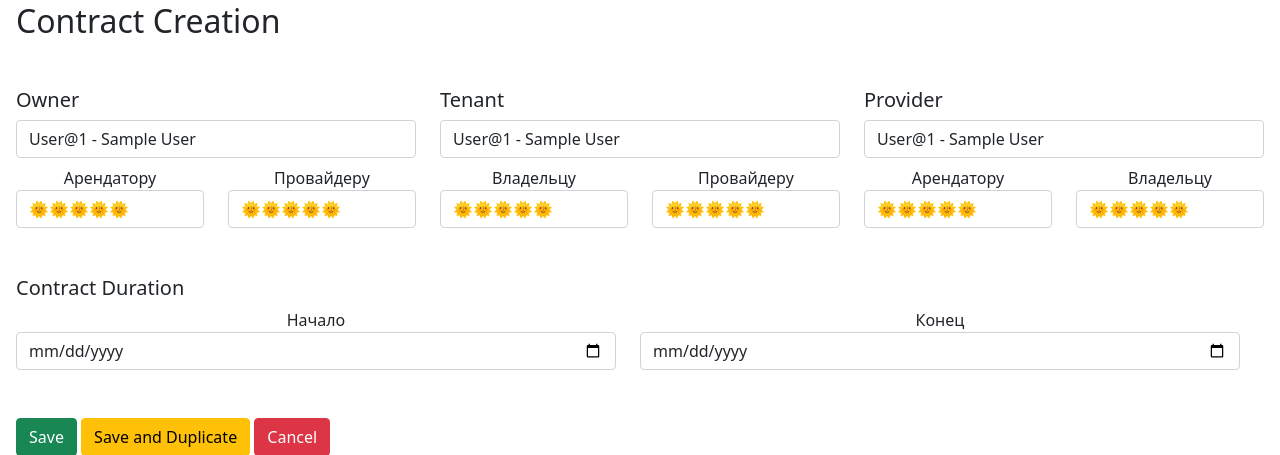
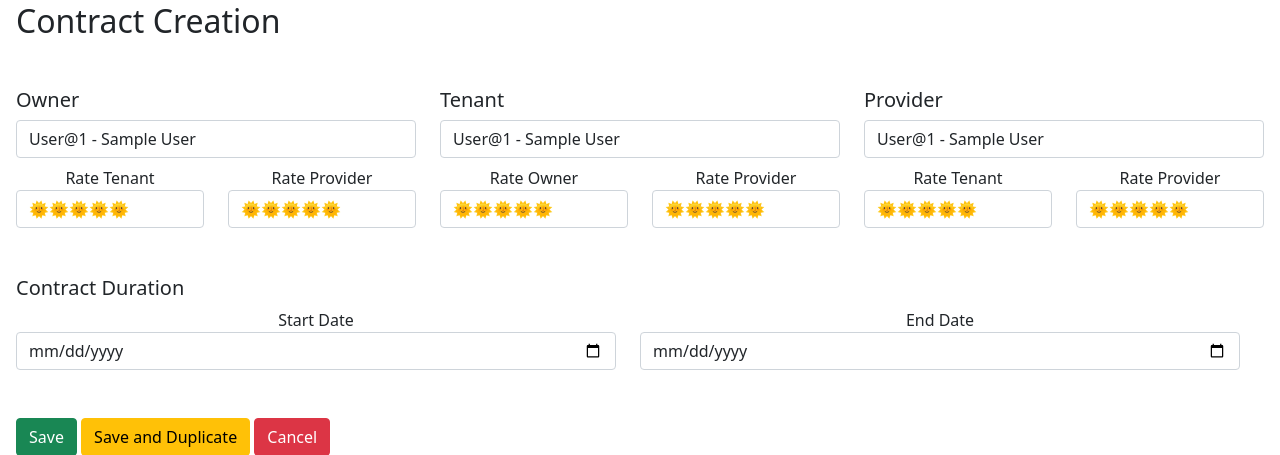
Before and after one commit to quanuhs/Altirix, a Flask app: page /create/contract in a window 1280 px wide. Shown: the part 78-533 px from the top of the page. Run offline with Flask 2, Linux system fonts and the light colour scheme; tables that the repository leaves empty hold one stand-in row (values such as "Sample post"); parts of the project's set-up code (start-up, migrations or seed data) failed here and were passed over; some libraries are stand-ins or nearby versions.

Commit message:
Change lang. from Rus to Eng Part2

```diff
--- a/web/forms.py
+++ b/web/forms.py
@@ -14,32 +14,31 @@ def useres():
 contract_rate_choices = [(5, "🌞🌞🌞🌞🌞"), (4, "🌞🌞🌞🌞🌚"), (3, "🌞🌞🌞🌚🌚"), (2, '🌞🌞🌚🌚🌚'), (1, '🌞🌚🌚🌚🌚'), (0, '🌚🌚🌚🌚🌚')]
 
 class ContractForm(Form):
-  name = StringField('Название')
-  owner = QuerySelectField('Владелец', query_factory=useres, validators=[InputRequired()])
-  tenant = QuerySelectField('Арендатор', query_factory=useres, validators=[InputRequired()])
-  provider = QuerySelectField('Провайдер', query_factory=useres, validators=[InputRequired()])
+  name = StringField('Title')
+  owner = QuerySelectField('Owner', query_factory=useres, validators=[InputRequired()])
+  tenant = QuerySelectField('Tenant', query_factory=useres, validators=[InputRequired()])
+  provider = QuerySelectField('Provider', query_factory=useres, validators=[InputRequired()])
 
-  start_date = DateField("Начало", validators=[InputRequired()])
-  end_date = DateField("Конец", validators=[InputRequired()])
+  start_date = DateField("Start Date", validators=[InputRequired()])
+  end_date = DateField("End Date", validators=[InputRequired()])
 
-  owner_rate_tenant = SelectField("Арендатору", choices=contract_rate_choices, validators=[NumberRange(0, 5), InputRequired()])
-  owner_rate_provider = SelectField("Провайдеру", choices=contract_rate_choices,validators=[NumberRange(0, 5), InputRequired()])
+  owner_rate_tenant = SelectField("Rate Tenant", choices=contract_rate_choices, validators=[NumberRange(0, 5), InputRequired()])
+  owner_rate_provider = SelectField("Rate Provider", choices=contract_rate_choices,validators=[NumberRange(0, 5), InputRequired()])
 
-  tenant_rate_owner = SelectField("Владельцу", choices=contract_rate_choices, validators=[NumberRange(0, 5), InputRequired()])
-  tenant_rate_provider = SelectField("Провайдеру", choices=contract_rate_choices, validators=[NumberRange(0, 5), InputRequired()])
+  tenant_rate_owner = SelectField("Rate Owner", choices=contract_rate_choices, validators=[NumberRange(0, 5), InputRequired()])
+  tenant_rate_provider = SelectField("Rate Provider", choices=contract_rate_choices, validators=[NumberRange(0, 5), InputRequired()])
 
-  provider_rate_tenant = SelectField("Арендатору",choices=contract_rate_choices,  validators=[NumberRange(0, 5), InputRequired()])
-  provider_rate_owner = SelectField("Владельцу",choices=contract_rate_choices,  validators=[NumberRange(0, 5), InputRequired()])
+  provider_rate_tenant = SelectField("Rate Tenant",choices=contract_rate_choices,  validators=[NumberRange(0, 5), InputRequired()])
+  provider_rate_owner = SelectField("Rate Provider",choices=contract_rate_choices,  validators=[NumberRange(0, 5), InputRequired()])
 
 
 
 class UserForm(Form):
-  name = StringField('Имя пользователя', validators=[InputRequired()])
+  name = StringField('User name', validators=[InputRequired()])
 
 
 class CalculateDataForm(Form):
-
-  s_coef = FloatField("s коэффициент", validators=[InputRequired()])
-  u_coef = FloatField("u коэффициент", validators=[InputRequired()])
-  time_lower = IntegerField("t0 (нижний порог времени)", validators=[InputRequired()])
-  time_higher = IntegerField("t1 (верхний порог времени)", validators=[InputRequired()])
+  s_coef = FloatField("s coefficient", validators=[InputRequired()])
+  u_coef = FloatField("u coefficient", validators=[InputRequired()])
+  time_lower = IntegerField("Time lower bound (t0)", validators=[InputRequired()])
+  time_higher = IntegerField("Time heigher bound (t1)", validators=[InputRequired()])
--- a/web/templates/change_settings.html
+++ b/web/templates/change_settings.html
@@ -1,15 +1,14 @@
 {% extends "base.html" %}
 
 {% block title %}
-Настройка
+Changing constants
 
 {% endblock %}
 
 {% block content %}
 
 
-<h4>Изменение настроек расчёта рейтинга</h4>
-<h5>Внимание: изменения происходят внутри текущей сессии</h5>
+<h4>Change rating constants</h4>
 
 <div class="my-2">
   s coefficient: {{counting_data["s_coef"]}}<br>
```
